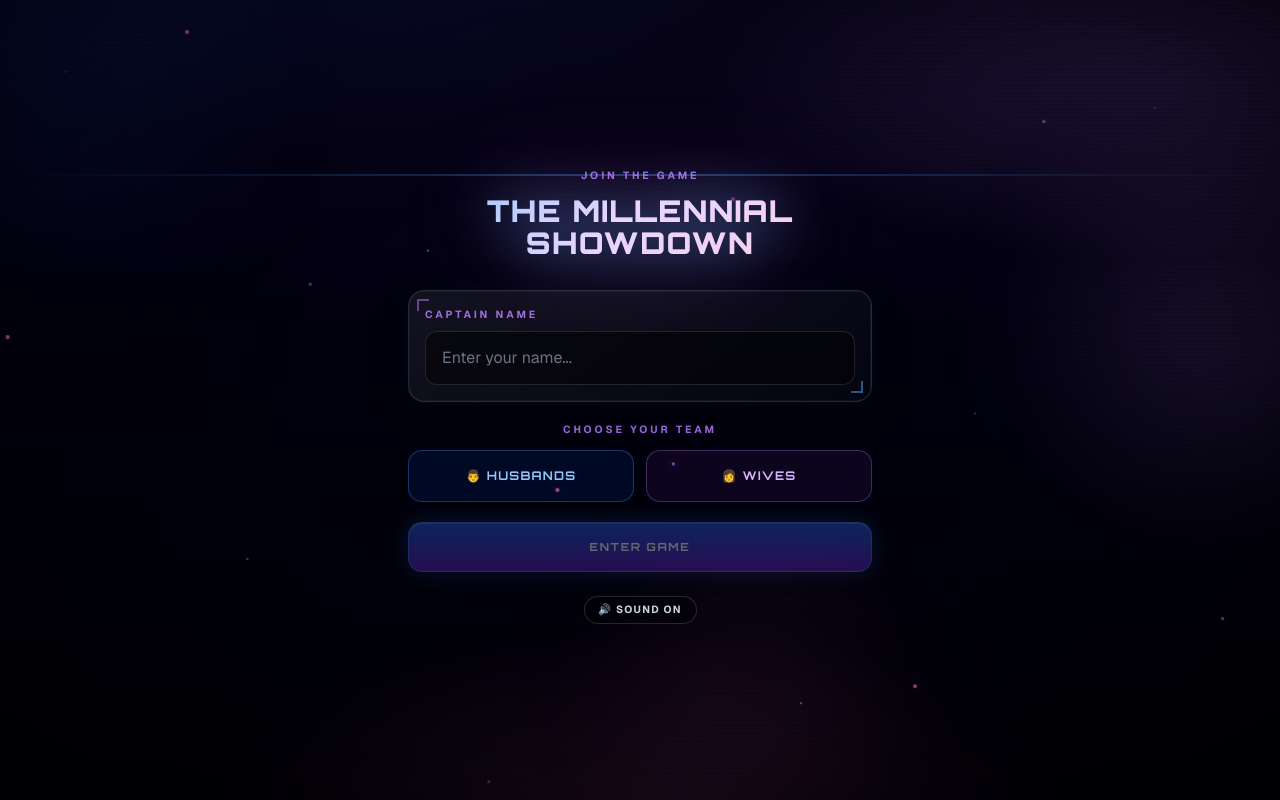
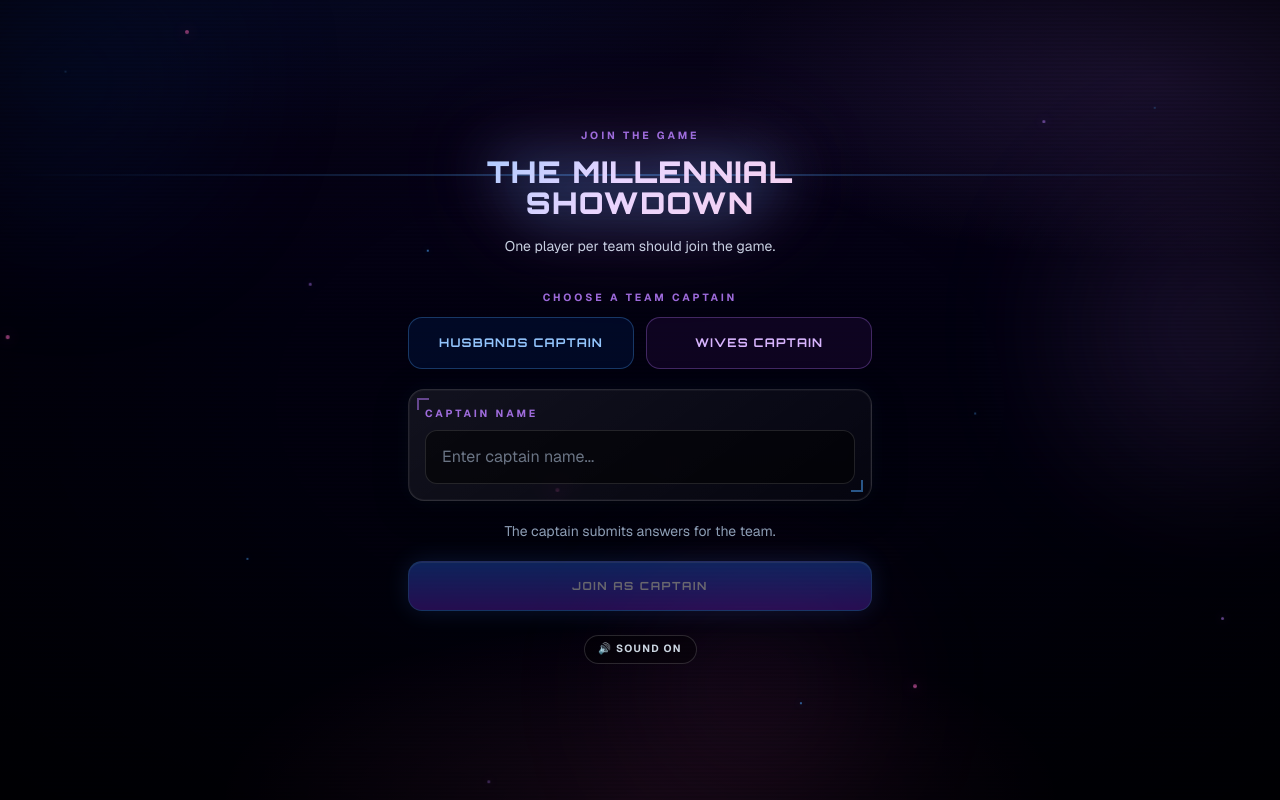
Before and after one commit to cbutler1516/Trivia-Night, a Next.js app: page /play in a window 1280 px wide. Built offline with nearby package versions, Linux system fonts and the light colour scheme.

Commit message:
Improve question quality and captain flow

```diff
--- a/app/play/page.tsx
+++ b/app/play/page.tsx
@@ -22,7 +22,9 @@ import {
   getSubmissionsForQuestion,
   getTimerRemaining,
   isTimerExpired,
+  registerTeamCaptain,
   submitAnswer,
+  unregisterTeamCaptain,
   type GameState,
   type Team,
 } from "@/lib/game-store";
@@ -98,6 +100,7 @@ export default function PlayPage() {
   const [gameState, setGameState] = useState<GameState>(() => getGameState());
   const [captainName, setCaptainName] = useState("");
   const [selectedTeam, setSelectedTeam] = useState<Team | null>(null);
+  const [joinError, setJoinError] = useState<string | null>(null);
 
   const [textAnswer, setTextAnswer] = useState("");
   const [selectedChoice, setSelectedChoice] = useState<string | null>(null);
@@ -181,6 +184,24 @@ export default function PlayPage() {
     }
   }, [isTimeUp, currentIndex]);
 
+  useEffect(() => {
+    if (!playerSession) return;
+
+    const registeredCaptain = gameState.teamCaptains[playerSession.team];
+    if (registeredCaptain && registeredCaptain !== playerSession.captainName) {
+      clearPlayerSession();
+      setPlayerSession(null);
+      setJoinError(
+        `${playerSession.team === "husbands" ? "Husbands" : "Wives"} captain already joined as ${registeredCaptain}.`,
+      );
+      return;
+    }
+
+    if (!registeredCaptain) {
+      registerTeamCaptain(playerSession.team, playerSession.captainName);
+    }
+  }, [gameState.teamCaptains, playerSession]);
+
   const userAnswer =
     questionType === "standard" || questionType === "image"
       ? textAnswer
@@ -191,12 +212,33 @@ export default function PlayPage() {
   function handleJoin(e: FormEvent) {
     e.preventDefault();
     if (!captainName.trim() || !selectedTeam) return;
+
+    const result = registerTeamCaptain(selectedTeam, captainName);
+    if (!result.ok) {
+      setJoinError(result.message);
+      return;
+    }
+
     const session: PlayerSession = {
       team: selectedTeam,
       captainName: captainName.trim(),
     };
     savePlayerSession(session);
     setPlayerSession(session);
+    setJoinError(null);
+  }
+
+  function handleSelectTeam(team: Team) {
+    const registeredCaptain = gameState.teamCaptains[team];
+    if (registeredCaptain) {
+      setJoinError(
+        `${team === "husbands" ? "Husbands" : "Wives"} captain already joined as ${registeredCaptain}.`,
+      );
+      return;
+    }
+
+    setSelectedTeam(team);
+    setJoinError(null);
   }
 
   function handleSubmit(e?: FormEvent) {
@@ -223,10 +265,14 @@ export default function PlayPage() {
   }
 
   function handleResetPlayer() {
+    if (playerSession) {
+      unregisterTeamCaptain(playerSession.team);
+    }
     clearPlayerSession();
     setPlayerSession(null);
     setCaptainName("");
     setSelectedTeam(null);
+    setJoinError(null);
     setTextAnswer("");
     setSelectedChoice(null);
     setSelectedLetter(null);
@@ -241,9 +287,46 @@ export default function PlayPage() {
             <h1 className="arcade-title arcade-title-glow text-3xl">
               The Millennial Showdown
             </h1>
+            <p className="mx-auto mt-4 max-w-md text-sm leading-relaxed text-slate-300">
+              One player per team should join the game.
+            </p>
           </header>
 
           <form onSubmit={handleJoin} className="flex flex-col gap-5">
+            <div>
+              <p className="arcade-eyebrow mb-3 text-center text-slate-400">
+                Choose a Team Captain
+              </p>
+              <div className="grid grid-cols-1 gap-3 sm:grid-cols-2">
+                <button
+                  type="button"
+                  onClick={() => handleSelectTeam("husbands")}
+                  disabled={!!gameState.teamCaptains.husbands}
+                  className={`arcade-team-btn arcade-team-btn--husbands ${selectedTeam === "husbands" ? "is-active" : ""} disabled:cursor-not-allowed disabled:opacity-50`}
+                >
+                  Husbands Captain
+                </button>
+                <button
+                  type="button"
+                  onClick={() => handleSelectTeam("wives")}
+                  disabled={!!gameState.teamCaptains.wives}
+                  className={`arcade-team-btn arcade-team-btn--wives ${selectedTeam === "wives" ? "is-active" : ""} disabled:cursor-not-allowed disabled:opacity-50`}
+                >
+                  Wives Captain
+                </button>
+              </div>
+              {(gameState.teamCaptains.husbands || gameState.teamCaptains.wives) && (
+                <ul className="mt-3 space-y-1 text-center text-xs text-slate-400">
+                  {gameState.teamCaptains.husbands && (
+                    <li>Husbands Captain: {gameState.teamCaptains.husbands}</li>
+                  )}
+                  {gameState.teamCaptains.wives && (
+                    <li>Wives Captain: {gameState.teamCaptains.wives}</li>
+                  )}
+                </ul>
+              )}
+            </div>
+
             <div className="arcade-card p-4">
               <label
                 htmlFor="captain"
@@ -255,41 +338,30 @@ export default function PlayPage() {
                 id="captain"
                 type="text"
                 value={captainName}
-                onChange={(e) => setCaptainName(e.target.value)}
-                placeholder="Enter your name..."
+                onChange={(e) => {
+                  setCaptainName(e.target.value);
+                  setJoinError(null);
+                }}
+                placeholder="Enter captain name..."
                 autoComplete="name"
                 className="arcade-input text-base"
               />
             </div>
 
-            <div>
-              <p className="arcade-eyebrow mb-3 text-center text-slate-400">
-                Choose Your Team
-              </p>
-              <div className="grid grid-cols-1 gap-3 sm:grid-cols-2">
-                <button
-                  type="button"
-                  onClick={() => setSelectedTeam("husbands")}
-                  className={`arcade-team-btn arcade-team-btn--husbands ${selectedTeam === "husbands" ? "is-active" : ""}`}
-                >
-                  👨 Husbands
-                </button>
-                <button
-                  type="button"
-                  onClick={() => setSelectedTeam("wives")}
-                  className={`arcade-team-btn arcade-team-btn--wives ${selectedTeam === "wives" ? "is-active" : ""}`}
-                >
-                  👩 Wives
-                </button>
-              </div>
-            </div>
+            <p className="text-center text-sm text-slate-400">
+              The captain submits answers for the team.
+            </p>
+
+            {joinError && (
+              <p className="text-center text-sm text-red-300">{joinError}</p>
+            )}
 
             <button
               type="submit"
               disabled={!captainName.trim() || !selectedTeam}
               className="arcade-btn arcade-btn--primary px-6 py-4 text-sm"
             >
-              Enter Game
+              Join as Captain
             </button>
           </form>
 
@@ -302,7 +374,7 @@ export default function PlayPage() {
   }
 
   const teamLabel =
-    playerSession.team === "husbands" ? "Team Husbands" : "Team Wives";
+    playerSession.team === "husbands" ? "Husbands Captain" : "Wives Captain";
   const teamScore = gameState.scores[playerSession.team];
   const teamColorClass =
     playerSession.team === "husbands" ? "text-blue-300" : "text-purple-300";
@@ -454,7 +526,7 @@ export default function PlayPage() {
                 htmlFor="answer"
                 className="arcade-eyebrow mb-2 block text-slate-400"
               >
-                Your Answer
+                Your Team&apos;s Answer
               </label>
               <input
                 id="answer"
@@ -496,7 +568,7 @@ export default function PlayPage() {
             disabled={!userAnswer.trim()}
             className="arcade-btn arcade-btn--primary px-6 py-4 text-sm"
           >
-            Submit Answer
+            Submit Team Answer
           </button>
         )}
       </div>
@@ -506,7 +578,7 @@ export default function PlayPage() {
         onClick={handleResetPlayer}
         className="arcade-footer-hint mt-8 w-full py-2 transition-colors hover:text-slate-400"
       >
-        Reset Player
+        Leave Captain Role
       </button>
     </RetroShell>
   );
--- a/lib/game-store.ts
+++ b/lib/game-store.ts
@@ -26,6 +26,10 @@ export interface GameState {
   submissionHistory: Record<string, QuestionSubmissions>;
   answerMarks: QuestionMarks;
   roundAnswerMarks: Record<string, QuestionMarks>;
+  teamCaptains: {
+    husbands?: string;
+    wives?: string;
+  };
   timerSeconds: number;
   timerRunning: boolean;
   timerStartedAt: number | null;
@@ -48,6 +52,7 @@ const DEFAULT_STATE: GameState = {
   submissionHistory: {},
   answerMarks: {},
   roundAnswerMarks: {},
+  teamCaptains: {},
   timerSeconds: DEFAULT_TIMER_DURATION,
   timerRunning: false,
   timerStartedAt: null,
@@ -133,6 +138,21 @@ function normalizeRoundAnswerMarks(
   return result;
 }
 
+function normalizeTeamCaptains(
+  captains?: Partial<Record<string, string>>,
+): GameState["teamCaptains"] {
+  const result: GameState["teamCaptains"] = {};
+  if (!captains) return result;
+
+  for (const [key, value] of Object.entries(captains)) {
+    if (typeof value === "string" && value.trim()) {
+      result[normalizeTeam(key)] = value.trim();
+    }
+  }
+
+  return result;
+}
+
 function normalizeGameState(
   state: Partial<GameState> & { isAnswerRevealed?: boolean },
 ): GameState {
@@ -163,6 +183,7 @@ function normalizeGameState(
     submissionHistory: normalizeSubmissionHistory(state.submissionHistory),
     answerMarks: normalizeAnswerMarks(state.answerMarks),
     roundAnswerMarks: normalizeRoundAnswerMarks(state.roundAnswerMarks),
+    teamCaptains: normalizeTeamCaptains(state.teamCaptains),
     timerDuration,
     timerSeconds:
       typeof state.timerSeconds === "number"
@@ -342,6 +363,7 @@ export function resetGame(): GameState {
     submissionHistory: {},
     answerMarks: {},
     roundAnswerMarks: {},
+    teamCaptains: {},
   };
   saveGameState(state);
   return state;
@@ -355,6 +377,7 @@ export function resetGameState(): GameState {
     submissionHistory: {},
     answerMarks: {},
     roundAnswerMarks: {},
+    teamCaptains: {},
   };
   saveGameState(state);
   return state;
@@ -423,6 +446,43 @@ export function submitAnswer(team: Team | string, answer: string): GameState {
 export function clearSubmissions(): GameState {
   const state = getGameState();
   state.submissions = {};
+  saveGameState(state);
+  return state;
+}
+
+export function registerTeamCaptain(
+  team: Team | string,
+  captainName: string,
+): { ok: true; state: GameState } | { ok: false; message: string } {
+  const state = getGameState();
+  const normalizedTeam = normalizeTeam(team);
+  const trimmed = captainName.trim();
+
+  if (!trimmed) {
+    return { ok: false, message: "Enter a captain name." };
+  }
+
+  state.teamCaptains = normalizeTeamCaptains(state.teamCaptains);
+  const existing = state.teamCaptains[normalizedTeam];
+
+  if (existing && existing !== trimmed) {
+    const teamLabel = normalizedTeam === "husbands" ? "Husbands" : "Wives";
+    return {
+      ok: false,
+      message: `${teamLabel} captain already joined as ${existing}.`,
+    };
+  }
+
+  state.teamCaptains[normalizedTeam] = trimmed;
+  saveGameState(state);
+  return { ok: true, state };
+}
+
+export function unregisterTeamCaptain(team: Team | string): GameState {
+  const state = getGameState();
+  const normalizedTeam = normalizeTeam(team);
+  state.teamCaptains = normalizeTeamCaptains(state.teamCaptains);
+  delete state.teamCaptains[normalizedTeam];
   saveGameState(state);
   return state;
 }
```
Also changed, not shown: data/questions.ts (+25 -30 lines), 3 other files (tests, documents, lock files or other folders).
